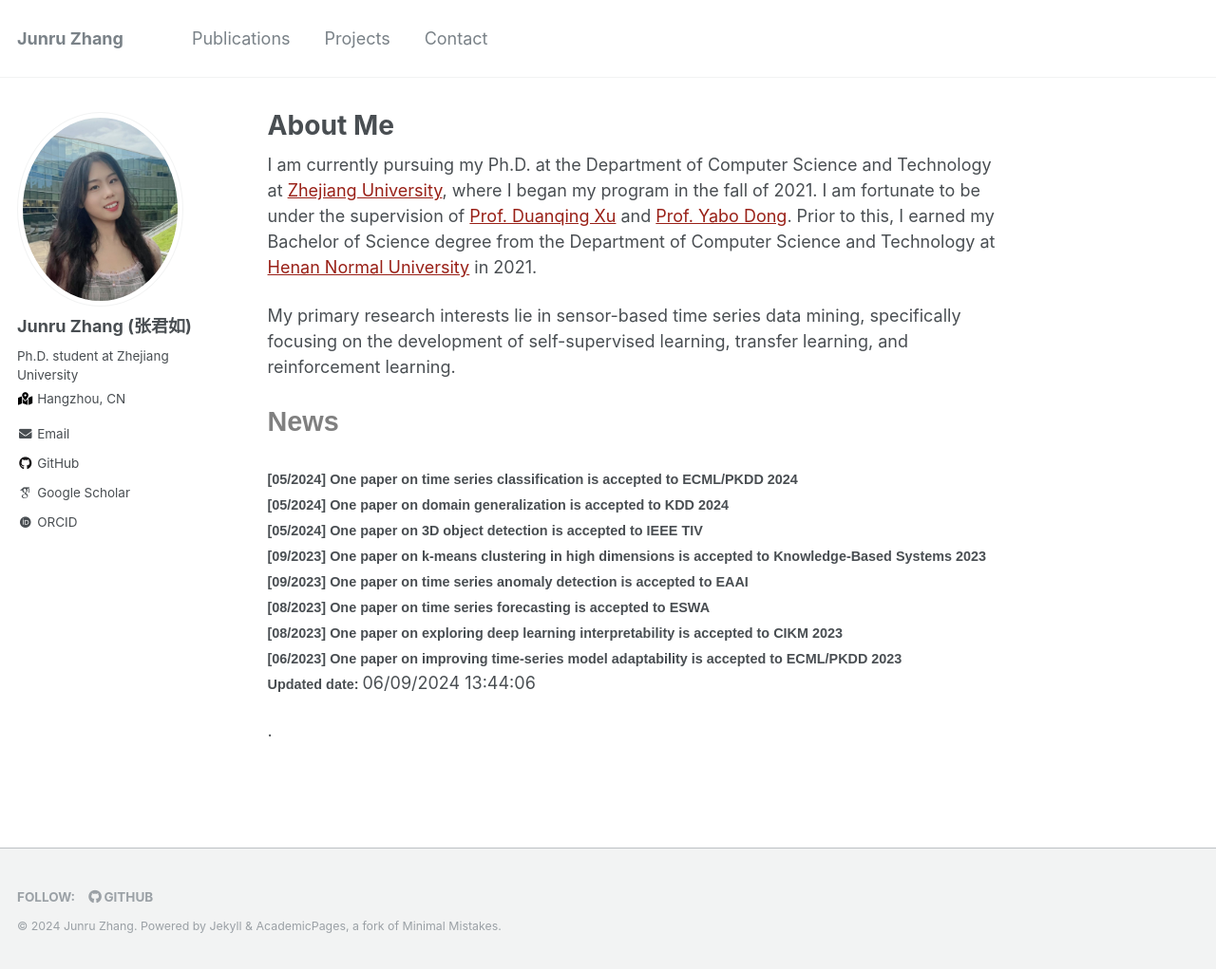
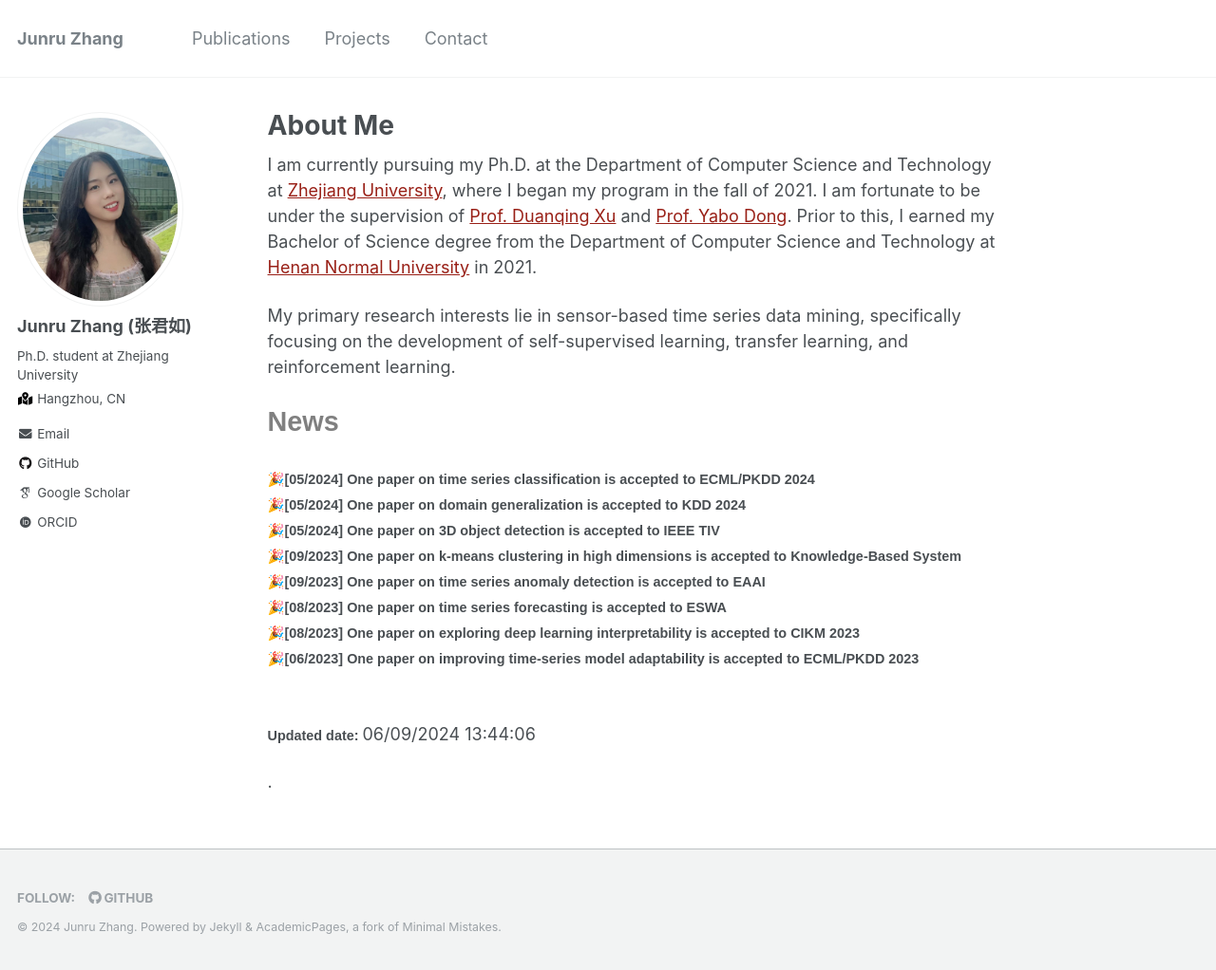
Before and after one commit to jrzhang33/jrzhang33.github.io, a Jekyll site: the page built from _pages/about.md, in a window 1280 px wide and 1022 px high. Shown: the whole window at 95% size. Built offline with Jekyll 4.4.1, drawn with Linux system fonts in a browser that asks for light colours; some web fonts are replaced.

Commit message:
update news

```diff
--- a/_pages/about.md
+++ b/_pages/about.md
@@ -34,14 +34,14 @@ My primary research interests lie in sensor-based time series data mining, speci
 
 <span class="news-title">News</span>
 <div>
-  <span class="news-content">[05/2024] One paper on time series classification is accepted to ECML/PKDD 2024</span><br>
-  <span class="news-content">[05/2024] One paper on domain generalization is accepted to KDD 2024</span><br>
-  <span class="news-content">[05/2024] One paper on 3D object detection is accepted to IEEE TIV </span><br>
-  <span class="news-content">[09/2023] One paper on k-means clustering in high dimensions is accepted to Knowledge-Based Systems 2023</span><br>
-  <span class="news-content">[09/2023] One paper on time series anomaly detection is accepted to EAAI </span><br>
-  <span class="news-content">[08/2023] One paper on time series forecasting is accepted to ESWA </span><br>
-  <span class="news-content">[08/2023] One paper on exploring deep learning interpretability is accepted to CIKM 2023 </span><br>
-  <span class="news-content">[06/2023] One paper on improving time-series model adaptability is accepted to ECML/PKDD 2023 </span><br>
+  <span class="news-content">🎉[05/2024] One paper on time series classification is accepted to ECML/PKDD 2024</span><br>
+  <span class="news-content">🎉[05/2024] One paper on domain generalization is accepted to KDD 2024</span><br>
+  <span class="news-content">🎉[05/2024] One paper on 3D object detection is accepted to IEEE TIV </span><br>
+  <span class="news-content">🎉[09/2023] One paper on k-means clustering in high dimensions is accepted to Knowledge-Based System</span><br>
+  <span class="news-content">🎉[09/2023] One paper on time series anomaly detection is accepted to EAAI </span><br>
+  <span class="news-content">🎉[08/2023] One paper on time series forecasting is accepted to ESWA </span><br>
+  <span class="news-content">🎉[08/2023] One paper on exploring deep learning interpretability is accepted to CIKM 2023 </span><br>
+  <span class="news-content">🎉[06/2023] One paper on improving time-series model adaptability is accepted to ECML/PKDD 2023 </span><br><br><br>
 </div>
 
 
```
